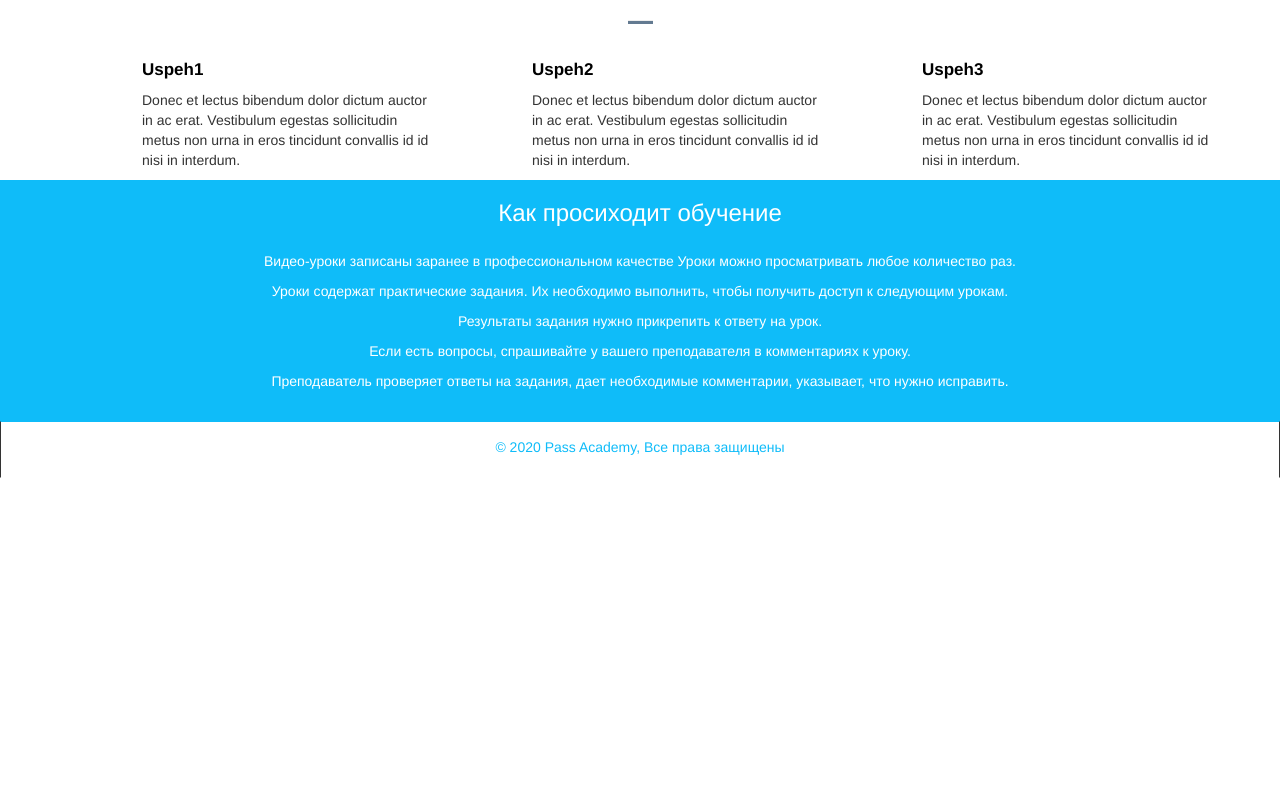
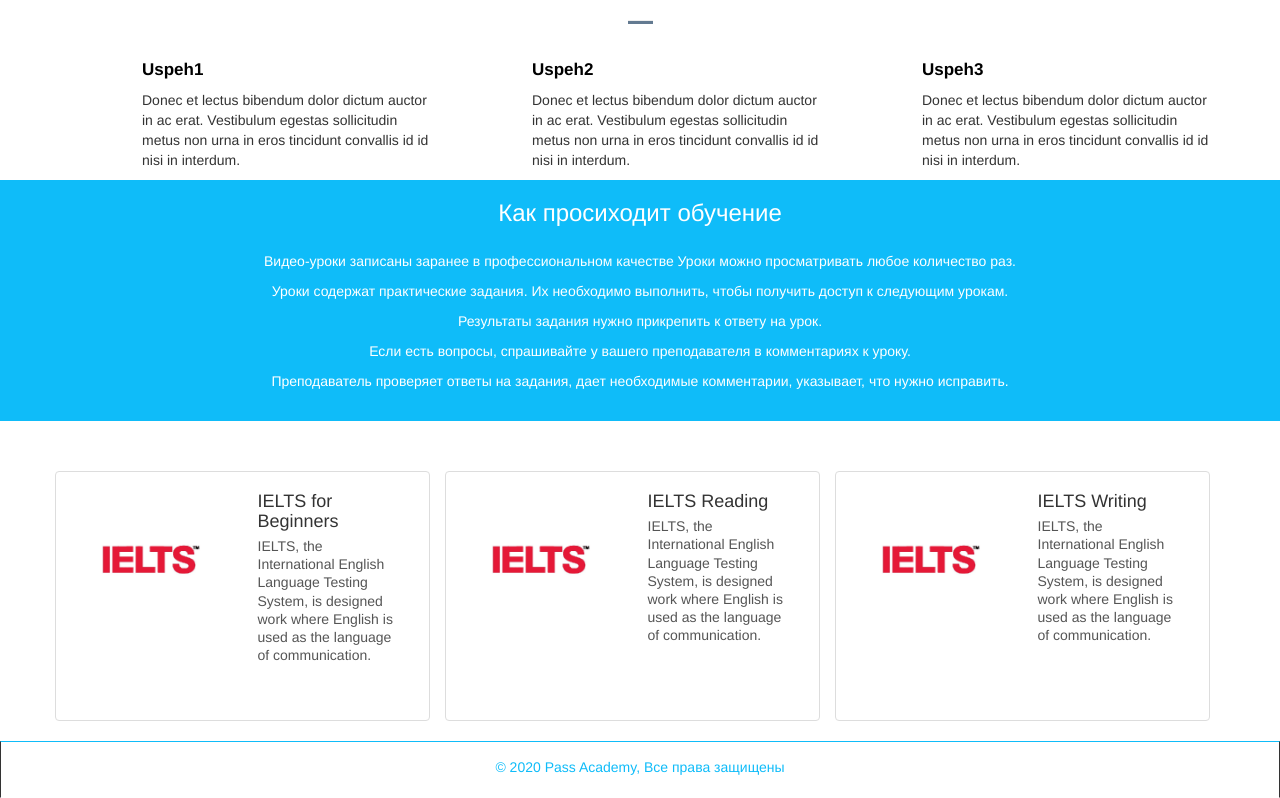
Before and after one commit to Yertugan/Examspass, an Angular app in the folder exam-front/: page / in a window 1280 px wide. Shown: the part 655-1453 px from the top of the page. Before the commit the page ends 1133 px from the top, so only its background shows below. Built offline with nearby package versions, Linux system fonts and the light colour scheme.

Commit message:
lesson and landing

```diff
--- a/exam-front/src/app/landing/landing.component.css
+++ b/exam-front/src/app/landing/landing.component.css
@@ -41,3 +41,21 @@ h2{
   background-color: #0FBCF9;
   color: white;
 }
+
+a.list-group-item {
+  height:auto;
+  min-height:250px;
+  padding-top: 20px;
+
+}
+a.list-group-item.active small {
+  color:#0FBCF9;
+}
+a:hover{
+  background-color: #0FBCF9;
+  color: white;
+}
+
+.courselist{
+  margin-top: 50px;
+}
--- a/exam-front/src/app/landing/landing.component.html
+++ b/exam-front/src/app/landing/landing.component.html
@@ -97,3 +97,68 @@
     </div>
   </div>
 </section>
+
+
+<div class="container courselist">
+  <div class="row">
+
+    <div class="col-md-4 list-group">
+      <a href="#" class="list-group-item">
+        <div class="media col-md-6">
+          <figure class="pull-left">
+            <img class="media-object img-rounded img-responsive"  src="/assets/img/ielts.png" alt="placehold.it/350x250" >
+          </figure>
+        </div>
+        <div class="col-md-6">
+          <h4 class="list-group-item-heading"> IELTS for Beginners </h4>
+          <p class="list-group-item-text">  IELTS, the International English Language Testing System,
+            is designed work where
+            English is used as the language of communication.
+
+          </p>
+        </div>
+      </a>
+
+
+
+
+    </div>
+    <div class="col-md-4 list-group">
+      <a href="#" class="list-group-item">
+        <div class="media col-md-6">
+          <figure class="pull-left">
+            <img class="media-object img-rounded img-responsive"  src="/assets/img/ielts.png" alt="placehold.it/350x250" >
+          </figure>
+        </div>
+        <div class="col-md-6">
+          <h4 class="list-group-item-heading"> IELTS Reading </h4>
+          <p class="list-group-item-text">  IELTS, the International English Language Testing System,
+            is designed work where
+            English is used as the language of communication.
+
+          </p>
+        </div>
+      </a>
+
+    </div>
+    <div class="col-md-4 list-group">
+      <a href="#" class="list-group-item">
+        <div class="media col-md-6">
+          <figure class="pull-left">
+            <img class="media-object img-rounded img-responsive"  src="/assets/img/ielts.png" alt="placehold.it/350x250" >
+          </figure>
+        </div>
+        <div class="col-md-6">
+          <h4 class="list-group-item-heading"> IELTS Writing </h4>
+          <p class="list-group-item-text">  IELTS, the International English Language Testing System,
+            is designed work where
+            English is used as the language of communication.
+
+          </p>
+        </div>
+      </a>
+
+    </div>
+
+  </div>
+</div>
--- a/exam-front/src/app/lesson/lesson.component.css
+++ b/exam-front/src/app/lesson/lesson.component.css
@@ -1,3 +1,11 @@
 .container{
   margin-top: 90px;
 }
+.lesson-info{
+  margin-bottom: 30px;
+  text-align: center;
+}
+.video{
+  text-align: center;
+  margin-bottom: 100px;
+}
--- a/exam-front/src/app/lesson/lesson.component.html
+++ b/exam-front/src/app/lesson/lesson.component.html
@@ -1,9 +1,11 @@
 <div class="container">
   <div class="row">
-    <p>Lorem ipsum dolor sit amet, consectetur adipisicing elit.
-      Laudantium enim repellat sapiente quos architecto<br>Laudantium enim repellat sapiente quos architecto</p>
-    <iframe width="560" height="315" src="https://www.youtube.com/embed/65GCiSn_yNM" frameborder="0"
+    <p class="lesson-info">The writing component of the IELTS exam is designed to assess how you “write a response
+      appropriately, organise ideas and use a range of vocabulary and grammar accurately.”
+      It comprises two tasks and candidates have 60 minutes to answer them.</p>
+    <div class="video">
+      <iframe width="560" height="315" src="https://www.youtube.com/embed/65GCiSn_yNM" frameborder="0"
             allow="accelerometer; autoplay; encrypted-media; gyroscope; picture-in-picture" allowfullscreen></iframe>
-
+    </div>
   </div>
 </div>
--- a/exam-front/src/app/shared/services/user-services/user.service.ts
+++ b/exam-front/src/app/shared/services/user-services/user.service.ts
@@ -15,7 +15,7 @@ export class UserService {
   constructor(private http: HttpClient) { }
 
   register(user: User) {
-    return this.http.post(`${this.DJANGO_SERVER}/register/`, user);
+    return this.http.post(`${this.DJANGO_SERVER}/auth/register/`, user);
   }
 
   // User api ..................................................................................................
@@ -23,7 +23,7 @@ export class UserService {
     return this.http.get<User>(`${this.DJANGO_SERVER}/api/current`).toPromise();
   }
   createUser(input: FormData): Promise<User> {
-    return this.http.post<User>(`${this.DJANGO_SERVER}/admin/auth1/mainuser/add/`, input).toPromise();
+    return this.http.post<User>(`${this.DJANGO_SERVER}/auth/register/`, input).toPromise();
   }
 
   updateUser(input: FormData, id: string): Promise<User> {
```
Also changed, not shown: 1 other file (tests, documents, lock files or other folders).
